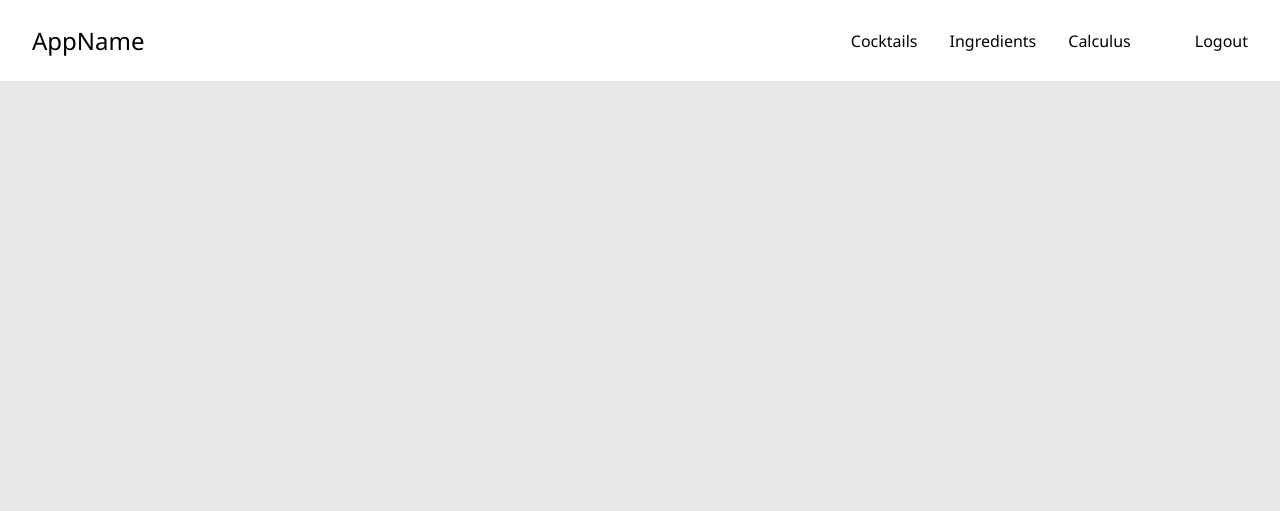
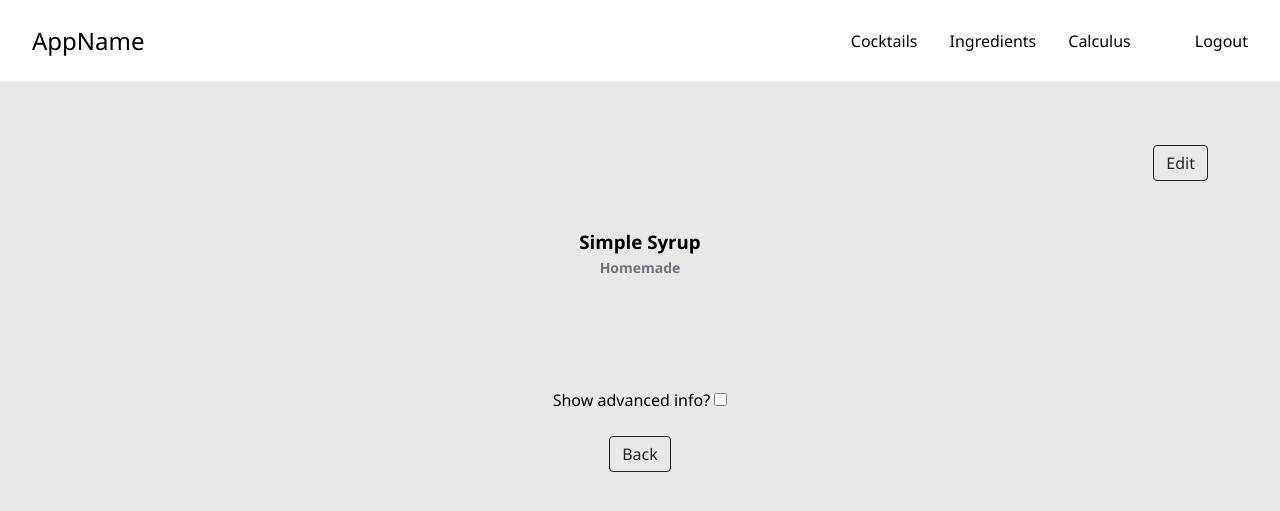
Before and after one commit to sdolling123/cocktailProject, a Django app: page /ingredients/details/2/ in a window 1280 px wide. Shown: the top 511 px of the page. Run offline with Django 5.2, Linux system fonts and the light colour scheme; data comes from the database, SQL or seed files in the repository.

Commit message:
updates to details

```diff
--- a/ingredients/templates/ingredients/ingredient_detail.html
+++ b/ingredients/templates/ingredients/ingredient_detail.html
@@ -1,3 +1,123 @@
 {% extends "base.html" %}
 
-hi
+{% block content %}
+<div class="ingredient-detail-wrapper"> <!-- Adjust height based on navbar -->
+    <!-- Edit button aligned to the right of the container -->
+    <div class="ingredient-detail-edit-btn">
+        <a href="#">Edit</a>
+    </div>
+
+    <!-- Ingredient name and brand centered with some margin -->
+    <div class="ingredient-detail-header">
+        <h3>{{ ingredient.name }}</h3>
+        <h5>{{ ingredient.brand }}</h5>
+    </div>
+
+    <!-- Instructions centered with larger width for readability -->
+    <div class="ingredient-detail-instr">
+        <p>{{ ingredient.instructions }}</p>
+    </div>
+
+    <!-- Advanced Info Toggle Switch -->
+    <div>
+        <label for="showAdvanceIngrsToggle">Show advanced info?</label>
+        <input type="checkbox" role="switch" id="showAdvanceIngrsToggle">
+    </div>
+
+    <!-- Advanced Info Table, hidden by default -->
+    <div id="advancedIngrTable" style="display: none;">
+        <table class="table table-hover w-75 mx-auto">
+            <tbody>
+                <tr>
+                    <td>ABV</td>
+                    <td>{{ ingredient.abv }}</td>
+                </tr>
+                <tr>
+                    <td>Sweetness</td>
+                    <td>{{ ingredient.sweetness }}</td>
+                </tr>
+                <tr>
+                    <td>Acid</td>
+                    <td>{{ ingredient.acid }}</td>
+                </tr>
+            </tbody>
+        </table>
+    </div>
+
+    <!-- Back button centered and stretched to fit smaller screens -->
+    <div class="ingredient-detail-back-btn d-flex justify-content-center mt-4">
+        <a href="{% url 'ingredient-list' %}" class="btn btn-dark flex-grow-1 w-50">Back</a>
+    </div>
+</div>
+
+<script>
+    // Toggle visibility of advanced info table
+    const advancedToggle = document.getElementById('showAdvanceIngrsToggle');
+    const ingredientTable = document.getElementById('advancedIngrTable');
+
+    advancedToggle.addEventListener('change', function() {
+        ingredientTable.style.display = advancedToggle.checked ? 'block' : 'none';
+    });
+</script>
+<style>
+    .ingredient-detail-wrapper {
+        display: flex;
+        flex-direction: column;
+        width: 100%;
+        max-width: 1200px;
+        align-items: center;
+        justify-content: center;
+        margin: 0 auto;
+        padding: 1rem;
+        gap: 2rem;
+    }
+    .ingredient-detail-edit-btn {
+        display: flex;
+        justify-content: flex-end;
+        width: 100%;
+        padding: 1rem;
+        margin-top: 2rem;
+    }
+
+    .ingredient-detail-edit-btn a,
+    .ingredient-detail-back-btn a {
+        color: #212529;
+        border-color: #212529;
+        text-decoration: none;
+        padding: .375rem .75rem;
+        border-width: 1px;
+        border-style: solid;
+        border-radius: .25rem;
+        font-size: 1rem;
+        transition: color .15s ease-in-out,
+                    background-color .15s ease-in-out,
+                    border-color .15s ease-in-out,
+                    box-shadow .15s ease-in-out
+    }
+    .ingredient-detail-edit-btn a:hover,
+    .ingredient-detail-back-btn a:hover {
+        color: white;
+        background-color: #212529;
+    }
+    .ingredient-detail-header,
+    .ingredient-detail-instr {
+        text-align: center;
+        margin-bottom: 1.5rem;
+    }
+    .ingredient-detail-header h3 {
+        margin-bottom: .25rem;
+    }
+    .ingredient-detail-header h5 {
+        color: #6c757d;
+        font-size: .875rem;
+    }
+    #advancedIngrTable table {
+        max-width: 75%;
+        border-collapse: collapse;
+    }
+    #advancedIngrTable table td {
+        padding: .75rem;
+        border-top: 1px solid #dee2e6;
+    }
+</style>
+{% endblock content %}
--- a/ingredients/templates/ingredients/ingredient_list.html
+++ b/ingredients/templates/ingredients/ingredient_list.html
@@ -14,7 +14,7 @@
     </div>
     <div class="ingredient-list">
         {% for ingredient in ingredients %}
-            <a href="#" type="button" class="ingredient-item">
+            <a href="{% url 'ingredient-detail' pk=ingredient.id %}" type="button" class="ingredient-item">
                 <div class="ingredient-item-header">
                     <h6>{{ ingredient.name }}</h6>
                     <small>{{ ingredient.ingredient_type }}</small>
```
